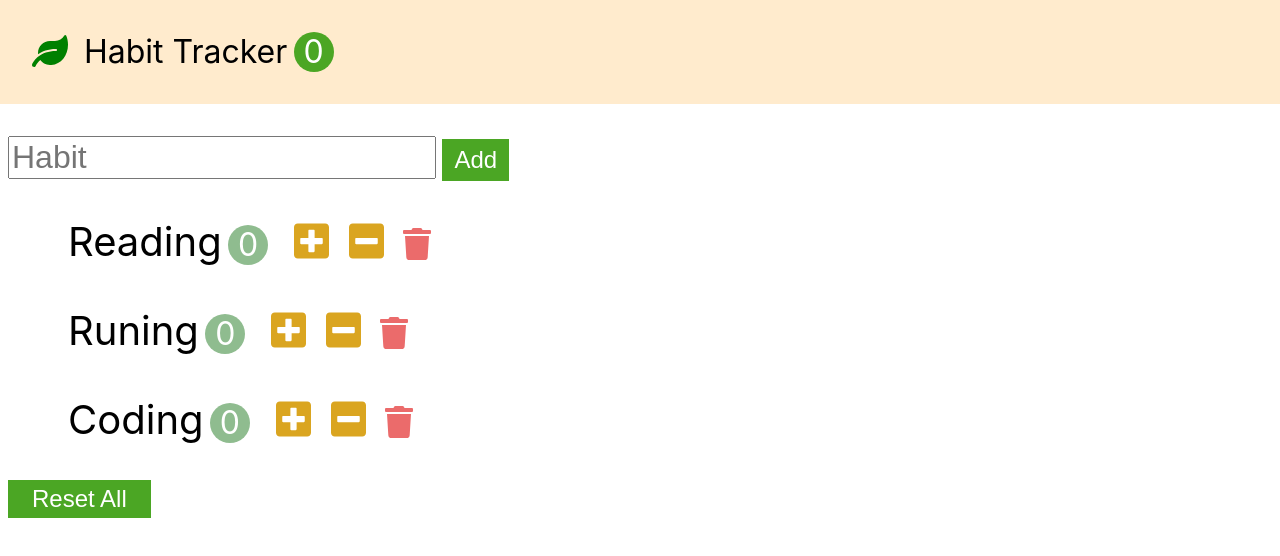
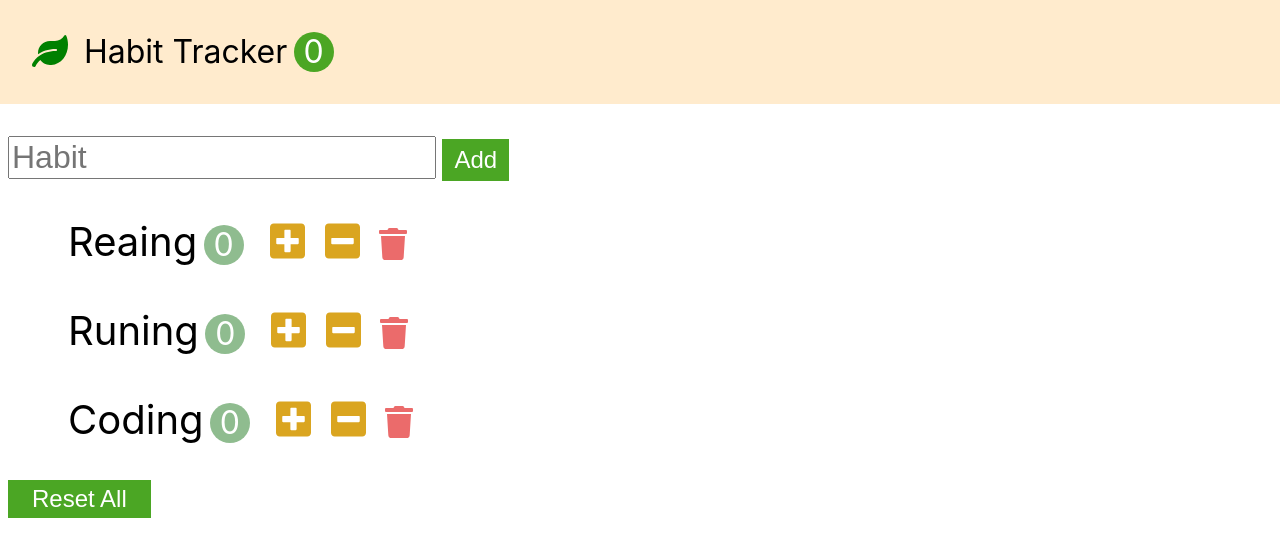
Before and after one commit to SeanLee0033/React_habit_tracker, a React (Create React App) app: page / in a window 1280 px wide. Shown: the top 556 px of the page. Built offline with nearby package versions, Linux system fonts and the light colour scheme.

Commit message:
Update app.jsx

```diff
--- a/src/app.jsx
+++ b/src/app.jsx
@@ -7,7 +7,7 @@ import Navbar from './components/navbar';
 
 const App = () => {
   const [habits, setHabits] = useState([
-    { id: 1, name: 'Reading', count: 0 },
+    { id: 1, name: 'Reaing', count: 0 },
     { id: 2, name: 'Runing', count: 0 },
     { id: 3, name: 'Coding', count: 0 },
   ]);
```
